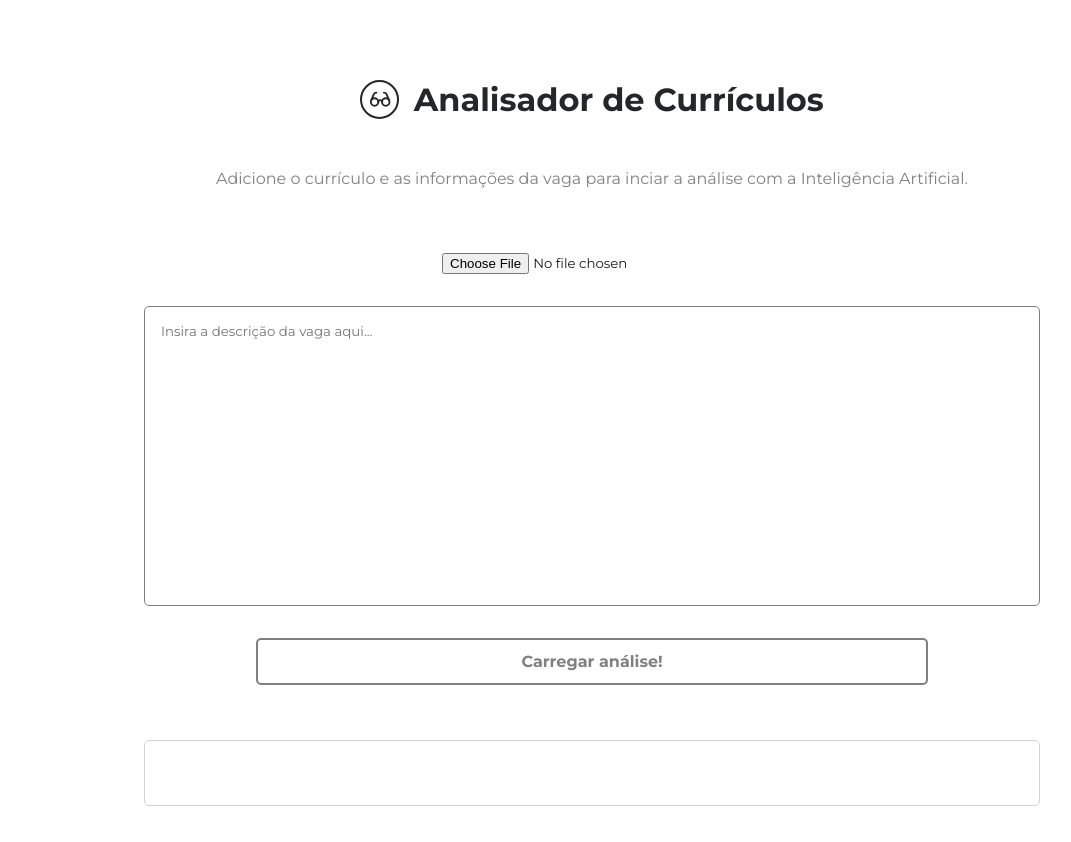
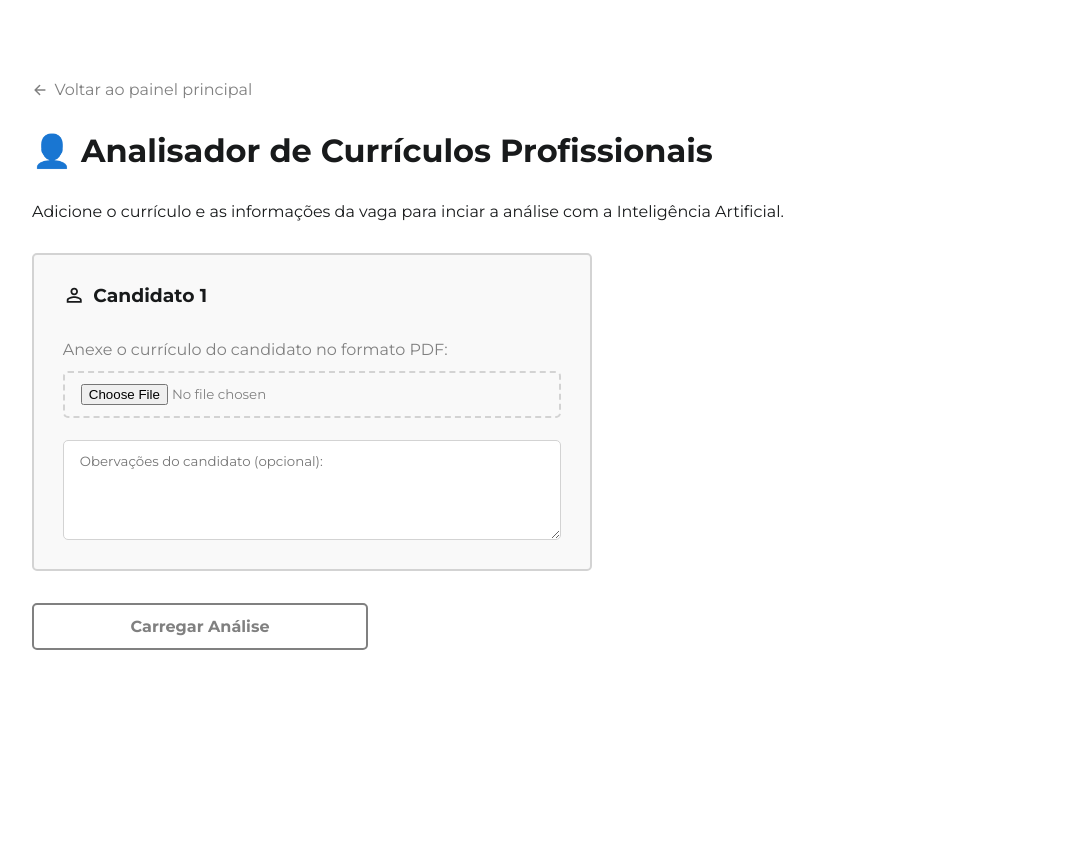
Before and after one commit to AntonyHaro/talent-engine, a React (Vite) app: page /cv-analyzer in a window 1280 px wide. Shown: the top 842 px of the page, without its empty margins (48-1119 px from the left). After the commit the page ends 800 px from the top, so only its background shows below. Built offline with nearby package versions, Linux system fonts and the light colour scheme.

Commit message:
melhorias na interface da nova feature analisadora de currículos

```diff
--- a/src/pages/cv-analyzer/CvAnalyzer.jsx
+++ b/src/pages/cv-analyzer/CvAnalyzer.jsx
@@ -1,14 +1,21 @@
 import { useState } from "react";
-import { LuGlasses } from "react-icons/lu";
+
+import MarkdownComponent from "../../components/markdown-component/MarkdownComponent";
+import ReturnHome from "../../components/return-home/ReturnHome";
+import SubmitButton from "../../components/submit-button/SubmitButton";
+
+import { FaPerson } from "react-icons/fa6";
+import { IoPersonSharp, IoPersonOutline } from "react-icons/io5";
+import { MdOutlinePersonOutline } from "react-icons/md";
+
 import styles from "./CvAnalyzer.module.css";
-import ReactMarkdown from "react-markdown";
 
 export default function CvAnalyzer() {
     const [file, setFile] = useState(null);
     const [job, setJob] = useState("");
     const [loading, setLoading] = useState(false);
     const [error, setError] = useState(null);
-    const [output, setOutput] = useState("");
+    const [analysis, setAnalysis] = useState("");
 
     const handleFileChange = (event) => {
         setFile(event.target.files[0]);
@@ -18,7 +25,7 @@ export default function CvAnalyzer() {
         setJob(event.target.value);
     };
 
-    const handleAnalyzer = async () => {
+    const handleAnalysis = async () => {
         if (!file) {
             alert("Nenhum arquivo selecionado.");
             return;
@@ -57,24 +64,31 @@ export default function CvAnalyzer() {
     };
 
     return (
-        <main className={styles.cv}>
+        <main className={styles.cvAnalyzer}>
+            <ReturnHome />
             <h1 className={styles.title}>
-                <div className={styles.svg}>
-                    <LuGlasses />
-                </div>
-                Analisador de Currículos
+                👤 Analisador de Currículos Profissionais
             </h1>
-            <p style={{ color: "gray", marginBottom: "3%" }}>
+            <p>
                 Adicione o currículo e as informações da vaga para inciar a
                 análise com a Inteligência Artificial.
             </p>
             <form
                 onSubmit={(e) => {
                     e.preventDefault();
-                    handleAnalyzer();
+                    handleAnalysis();
                 }}
                 className={styles.form}
             >
+                <div className={styles.cvForms}>
+                    <div className={styles.cvForm}>
+                        <h3>
+                            <MdOutlinePersonOutline /> Candidato 1
+                        </h3>
+                        <div className={styles.input}>
+                            <p>
+                                Anexe o currículo do candidato no formato PDF:
+                            </p>
                             <input
                                 type="file"
                                 id="file-input"
@@ -82,25 +96,29 @@ export default function CvAnalyzer() {
                                 onChange={handleFileChange}
                                 className={styles.fileInput}
                             />
+                        </div>
+                        <div className={styles.input}>
                             <textarea
                                 value={job}
                                 onChange={handleJobChange}
-                    placeholder="Insira a descrição da vaga aqui..."
+                                placeholder="Obervações do candidato (opcional):"
+                                style={{ height: "100px", resize: "vertical" }}
                             />
-                <button
-                    type="submit"
-                    disabled={loading}
-                    className={styles.button}
-                >
-                    {loading ? "Carregando..." : "Carregar análise!"}
-                </button>
+                        </div>
+                    </div>
+                </div>
+
+                <SubmitButton
+                    text={"Carregar Análise"}
+                    loadingMessage={"Carregando..."}
+                    loading={loading}
+                    width={"30%"}
+                />
             </form>
 
             {error && <p className={styles.error}>Erro: {error}</p>}
 
-            <div className={styles.output}>
-                <ReactMarkdown>{output}</ReactMarkdown>
-            </div>
+            <MarkdownComponent>{analysis}</MarkdownComponent>
         </main>
     );
 }
--- a/src/pages/cv-analyzer/CvAnalyzer.module.css
+++ b/src/pages/cv-analyzer/CvAnalyzer.module.css
@@ -1,273 +1,119 @@
-.cv {
+.cvForms {
+    display: grid;
+    grid-template-columns: repeat(auto-fit, minmax(500px, 1fr));
+    gap: 1rem;
+    margin-bottom: 2rem;
+}
+
+.cvForm {
+    border: 2px solid lightgray;
+    padding: 1.8rem;
+    border-radius: 5px;
+    background: #f9f9f9;
+    display: grid;
+    gap: 1rem;
+    min-width: 500px;
+    max-width: 50%;
+    transition: 0.2s ease-out;
+}
+
+.cvForm:hover {
+    border-color: hsl(0, 0%, 70%);
+}
+
+.cvForm h3 {
+    margin-bottom: 1.1rem;
+    display: flex;
+    gap: 0.5rem;
+    align-items: center;
+
+    svg {
+        font-size: 1.2em;
+    }
+}
+
+.inputContainer {
+    display: grid;
+    gap: 0.65rem;
+}
+
+.multiColumn {
+    margin: 1.1rem 0;
     width: 100%;
     display: flex;
-    flex-direction: column;
-    align-items: center;
+    gap: 2rem;
+    flex-wrap: wrap;
 }
 
-.title {
-    text-align: center;
-    font-size: 2rem;
-    margin-bottom: 1.1rem;
-    color: var(--primary-color);
-    display: flex;
-    align-items: center;
-    gap: 0.9rem;
+.input {
+    flex: 1;
+    display: grid;
+    gap: 0.7rem;
+    /* font-size: 1.5em; */
+    color: gray;
+    transition: 0.2s ease-out;
 }
 
-.svg {
-    padding: 0.4rem;
-    display: grid;
-    place-items: center;
-    border: 2px solid var(--primary-color);
-    border-radius: 50%;
+.input:hover {
+    color: var(--primary-color);
+
+    input,
+    textarea {
+        border-color: gray;
+    }
+
+    input {
+        cursor: pointer;
+    }
 }
 
-.svg svg {
-    font-size: 0.7em;
-    color: var(--primary-color);
+.input input,
+.input textarea {
+    width: 100%;
+    padding: 0.7rem 1rem;
+    border: 1px solid lightgray;
+    border-radius: 5px;
+    outline: 1px solid transparent;
+    transition: 0.2s ease-out;
 }
 
-.form {
-    width: 70vw;
-    display: flex;
-    flex-direction: column;
-    align-items: center;
-    gap: 2rem;
+.input input {
+    border-style: dashed;
+    border-width: 2px;
+    margin-bottom: 0.4rem;
 }
 
-.form textarea {
-    width: 100%;
-    height: 300px;
-    padding: 1rem;
-    border: 1px solid var(--border);
-    resize: none;
-    overflow-y: auto;
-    outline: none;
-    border-radius: 5px;
+.input input:focus,
+.input textarea:focus {
+    border-color: gray;
 }
 
-.button {
-    /* flex: 0.7; */
-    width: 75%;
-    text-align: center;
-    padding: 0.75rem;
-    font-size: 1rem;
+.actions {
+    display: flex;
+    gap: 1rem;
+    margin-bottom: 2rem;
+}
+
+.addButton,
+.resetButton {
+    padding: 0.5rem 1rem;
+    border: none;
+    border-radius: 5px;
+    cursor: pointer;
+}
+
+.addButton {
+    background-color: var(--primary-color);
     font-weight: bold;
-    background-color: transparent;
-    color: var(--border);
-    border-radius: 5px;
-    border: 2px solid var(--border);
+    color: white;
     transition: 0.2s;
 }
 
-.button:not(:disabled):hover {
-    cursor: pointer;
-    border-color: var(--primary-color);
-    color: var(--primary-color);
+.addButton:hover {
     transform: translateY(-0.2rem);
 }
 
-.button:disabled {
-    background-color: hsl(0, 0%, 90%);
-    color: var(--border);
-    border: var(--border);
+.resetButton {
+    background-color: transparent;
+    color: gray;
 }
-
-.error {
-    color: red;
-    margin-top: 1rem;
-    text-align: center;
-}
-
-.output {
-    padding: 2rem;
-    border: 1px solid lightgray;
-    border-radius: 5px;
-    font-size: 14px;
-    width: 70vw;
-    background-color: transparent;
-    overflow: hidden;
-    margin-top: 2%;
-}
-
-/* Cabeçalhos */
-.output h1,
-.output h2,
-.output h3,
-.output h4,
-.output h5,
-.output h6 {
-    margin-bottom: 1rem;
-    font-weight: bold;
-}
-
-.output h1 {
-    font-size: 2.5em;
-    border-bottom: 2px solid var(--text);
-    padding-bottom: 0.5rem;
-}
-
-.output h2 {
-    font-size: 2em;
-    opacity: 0.95;
-}
-
-.output h3 {
-    font-size: 1.75em;
-    opacity: 0.9;
-}
-
-.output h4,
-.output h5,
-.output h6 {
-    font-size: 1.25em;
-    opacity: 0.85;
-}
-
-/* Parágrafos */
-.output p {
-    margin-bottom: 1.2rem;
-    font-size: 1em;
-    color: #464646;
-}
-
-/* Links */
-.output a {
-    color: #3498db;
-    text-decoration: none;
-    transition: color 0.3s;
-}
-
-.output a:hover {
-    color: #1d78b6;
-}
-
-/* Listas */
-.output ul,
-.output ol {
-    margin-left: 2rem;
-    margin-bottom: 1.5rem;
-}
-
-.output li {
-    margin-bottom: 0.5rem;
-}
-
-/* Listas ordenadas */
-.output ol {
-    list-style-type: decimal;
-}
-
-.output ul {
-    list-style-type: disc;
-}
-
-.output ul li {
-    list-style-type: square;
-}
-
-/* Bloco de citação */
-.output blockquote {
-    background-color: #f1f1f1;
-    border-left: 4px solid var(--text);
-    padding: 10px 15px;
-    font-style: italic;
-    color: #697475;
-    margin: 1rem 0;
-}
-
-.output blockquote p {
-    margin-bottom: 0;
-}
-
-/* Códigos */
-.output code {
-    font-family: "Courier New", Courier, monospace;
-    background-color: #f4f4f4;
-    padding: 2px 5px;
-    border-radius: 4px;
-    color: #e74c3c;
-}
-
-.output pre code {
-    display: block;
-    background-color: #2c3e50;
-    padding: 15px;
-    border-radius: 6px;
-    color: #ecf0f1;
-    white-space: pre-wrap;
-    word-wrap: break-word;
-}
-
-/* Tabelas */
-.output table {
-    width: 100%;
-    border-collapse: collapse;
-    margin-bottom: 1.5rem;
-}
-
-.output th,
-.output td {
-    padding: 12px 15px;
-    text-align: left;
-    border: 1px solid #ddd;
-}
-
-.output th {
-    background-color: #a0bfd3;
-    color: #fff;
-}
-
-.outputtd {
-    background-color: #fafafa;
-}
-
-.output tr:nth-child(even) td {
-    background-color: #f1f1f1;
-}
-
-/* Imagens */
-.output img {
-    max-width: 100%;
-    height: auto;
-    border-radius: 6px;
-    margin-bottom: 1rem;
-}
-
-/* Divisores */
-.output hr {
-    border: 1px solid #ddd;
-    margin: 1.5rem 0;
-}
-
-/* Botões */
-.output button {
-    padding: 10px 15px;
-    background-color: #3498db;
-    color: white;
-    border: none;
-    border-radius: 5px;
-    cursor: pointer;
-    font-size: 1em;
-    transition: background-color 0.3s;
-}
-
-.output button:hover {
-    background-color: #2980b9;
-}
-
-/* Exibição de lista de tarefas */
-.output ul.task-list {
-    list-style-type: none;
-}
-
-.output ul.task-list li {
-    display: flex;
-    align-items: center;
-    margin-bottom: 0.8rem;
-}
-
-.output ul.task-list li input[type="checkbox"] {
-    margin-right: 10px;
-}
--- a/src/pages/home/Home.module.css
+++ b/src/pages/home/Home.module.css
@@ -19,7 +19,7 @@
     padding: 0.75rem;
     /* background-color: hsl(210, 5%, 87%); */
     border-radius: 4px;
-    transition: 0.2s ease-out;
+    transition: 0.2s ease;
     border: 1px solid gray;
     color: gray;
 }
--- a/src/pages/job-comparator/JobComparator.jsx
+++ b/src/pages/job-comparator/JobComparator.jsx
@@ -1,7 +1,4 @@
 import { useState } from "react";
-
-import ReactMarkdown from "react-markdown";
-import remarkGfm from "remark-gfm";
 
 import MarkdownComponent from "../../components/markdown-component/MarkdownComponent";
 
@@ -90,7 +87,10 @@ export default function JobComparator() {
             <div className={styles.jobForms}>
                 {jobs.map((job, index) => (
                     <div key={index} className={styles.jobForm}>
-                        <h3>Vaga {index + 1}</h3>
+                        <h3>
+                            Vaga {index + 1}
+                            {job.title != "" ? ` - ${job.title}` : ""}
+                        </h3>
                         <div className={styles.inputContainer}>
                             {/* Título da vaga */}
                             <div className={styles.input}>
--- a/src/pages/job-comparator/JobComparator.module.css
+++ b/src/pages/job-comparator/JobComparator.module.css
@@ -21,6 +21,7 @@
 
 .jobForm h3 {
     margin-bottom: 1.5rem;
+    overflow-wrap: break-word;
 }
 
 .inputContainer {
```
Lines whose indentation alone changed are shown as unchanged.
